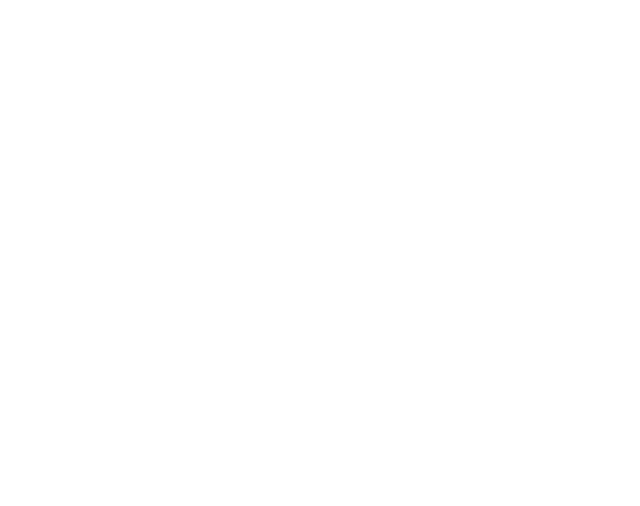
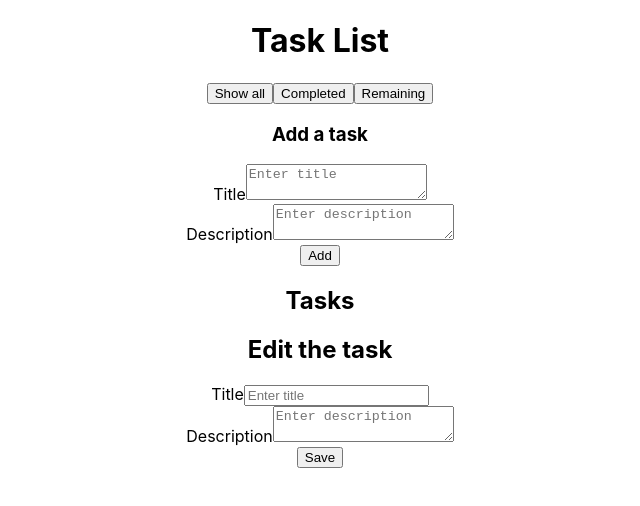
Before and after one commit to fakhri2406/task-list, a React (Create React App) app: page /1/edit in a window 1280 px wide. Before the commit this address had no page. Shown: the top 506 px of the page, without its empty margins (320-960 px from the left). Built offline with nearby package versions, Linux system fonts and the light colour scheme.

Commit message:
added 'TaskEdit' component and updated 'App.jsx'

```diff
--- a/src/App.jsx
+++ b/src/App.jsx
@@ -3,6 +3,7 @@
 import './App.css';
 import MainLayout from './components/MainLayout';
 import TaskDetails from './components/tasks/TaskDetails';
+import TaskEdit from './components/tasks/TaskEdit';
 
 function App() {
   return (
@@ -18,6 +19,7 @@
                 }
             />
             <Route path=":taskId" element={<TaskDetails />} />
+            <Route path=":taskId/edit" element={<TaskEdit />} />
           </Route>
         </Routes>
       </div>
--- a/src/components/tasks/TaskEdit.jsx
+++ b/src/components/tasks/TaskEdit.jsx
@@ -0,0 +1,53 @@
+import React, { useState } from 'react';
+import { useSelector, useDispatch } from 'react-redux';
+import { useParams, useNavigate } from 'react-router-dom';
+import { updateTask } from './tasksSlice';
+
+function TaskEdit() {
+	const { taskId } = useParams();
+	const navigate = useNavigate();
+	const dispatch = useDispatch();
+
+	const task = useSelector((state) =>
+		state.tasks.list.find((t) => t.id === taskId)
+	);
+
+	const [title, setTitle] = useState(task ? task.title : '');
+	const [description, setDescription] = useState(task ? task.description : '');
+
+	const handleSave = (e) => {
+		e.preventDefault();
+		dispatch(updateTask({ id: taskId, title, description }));
+		navigate(`/${taskId}`);
+	};
+
+	return (
+		<div>
+			<h2>Edit the task</h2>
+			<form onSubmit={handleSave}>
+				<div>
+					<label>Title</label>
+					<input
+						type="text"
+						placeholder="Enter title"
+						value={title}
+						onChange={(e) => setTitle(e.target.value)}
+					/>
+				</div>
+
+				<div>
+					<label>Description</label>
+					<textarea
+						placeholder="Enter description"
+						value={description}
+						onChange={(e) => setDescription(e.target.value)}
+					/>
+				</div>
+
+				<button type="submit">Save</button>
+			</form>
+		</div>
+	);
+}
+
+export default TaskEdit;
```
